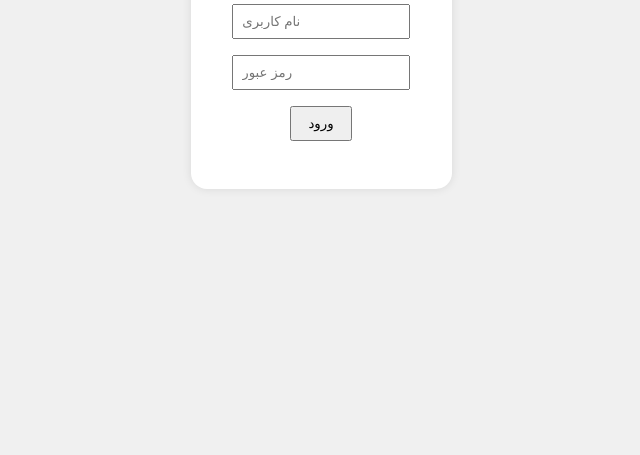
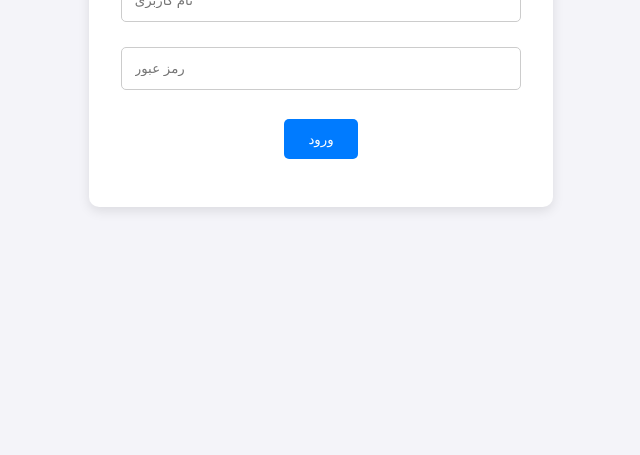
Before and after one commit to drpishgaman/hamed, a plain HTML site: page index.html in a window 1280 px wide. Shown: the part 361-816 px from the top of the page, without its empty margins (319-959 px from the left). Drawn offline with Linux system fonts and the light colour scheme.

Commit message:
Update style.css

```diff
--- a/style.css
+++ b/style.css
@@ -1,33 +1,79 @@
+/* تنظیمات اصلی */
 body {
-  font-family: sans-serif;
+  font-family: 'Arial', sans-serif;
+  background-color: #f4f4f9;
+  margin: 0;
+  padding: 0;
   display: flex;
   justify-content: center;
   align-items: center;
   height: 100vh;
-  background-color: #f0f0f0;
 }
 
 .login-box {
-  background: white;
+  background-color: white;
   padding: 2rem;
-  border-radius: 1rem;
-  box-shadow: 0 0 10px rgba(0,0,0,0.1);
+  border-radius: 10px;
+  box-shadow: 0 4px 12px rgba(0, 0, 0, 0.1);
+  width: 100%;
+  max-width: 400px;
   text-align: center;
 }
 
+h2 {
+  margin-bottom: 1rem;
+  color: #333;
+}
+
 input {
-  display: block;
-  margin: 1rem auto;
-  padding: 0.5rem;
-  width: 80%;
+  width: 100%;
+  padding: 0.8rem;
+  margin: 0.8rem 0;
+  border: 1px solid #ccc;
+  border-radius: 5px;
+  box-sizing: border-box;
 }
 
 button {
-  padding: 0.5rem 1rem;
+  padding: 0.8rem 1.5rem;
+  margin-top: 1rem;
+  background-color: #007bff;
+  color: white;
+  border: none;
+  border-radius: 5px;
   cursor: pointer;
+}
+
+button:hover {
+  background-color: #0056b3;
 }
 
 .error {
   color: red;
   margin-top: 1rem;
 }
+
+a {
+  color: #007bff;
+  text-decoration: none;
+}
+
+a:hover {
+  text-decoration: underline;
+}
+
+/* تنظیمات موبایل */
+@media screen and (max-width: 600px) {
+  .login-box {
+    width: 90%;
+    padding: 1.5rem;
+  }
+
+  input {
+    padding: 0.6rem;
+  }
+
+  button {
+    padding: 0.6rem 1rem;
+  }
+}
```
